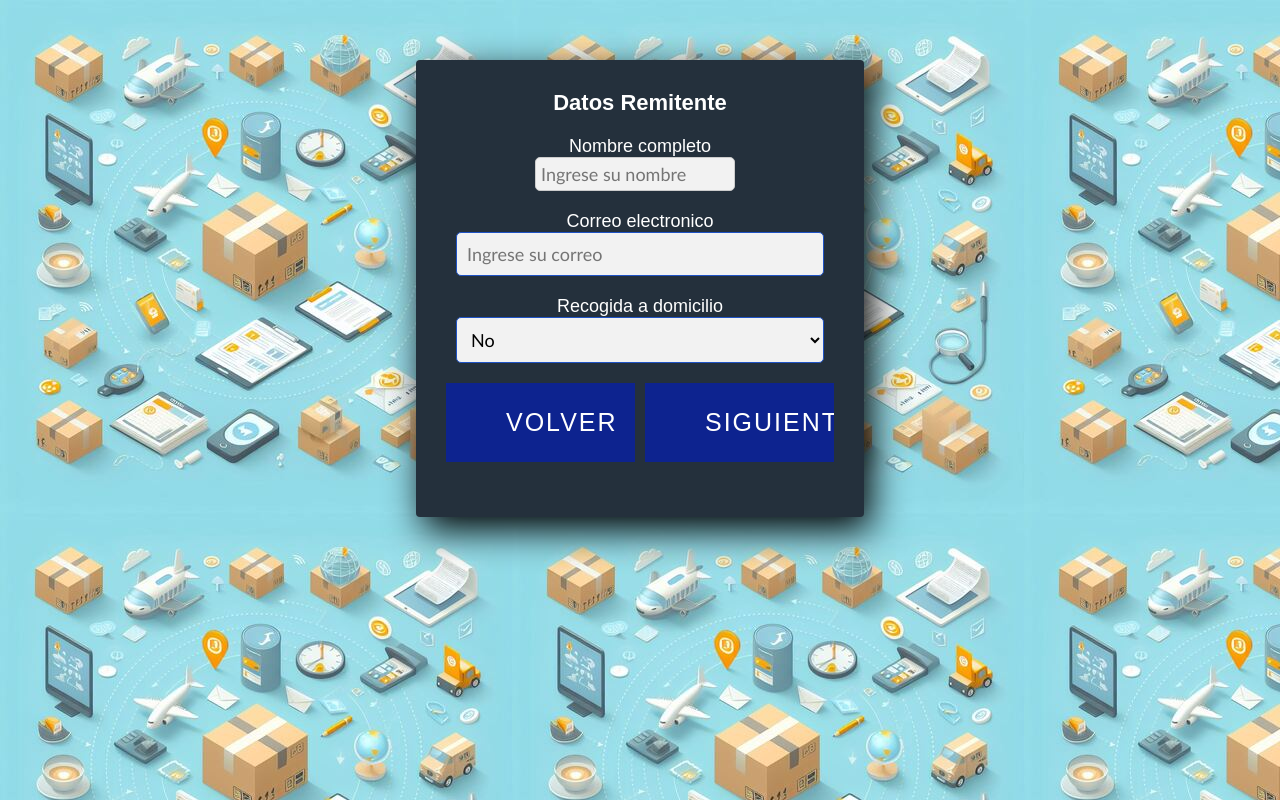
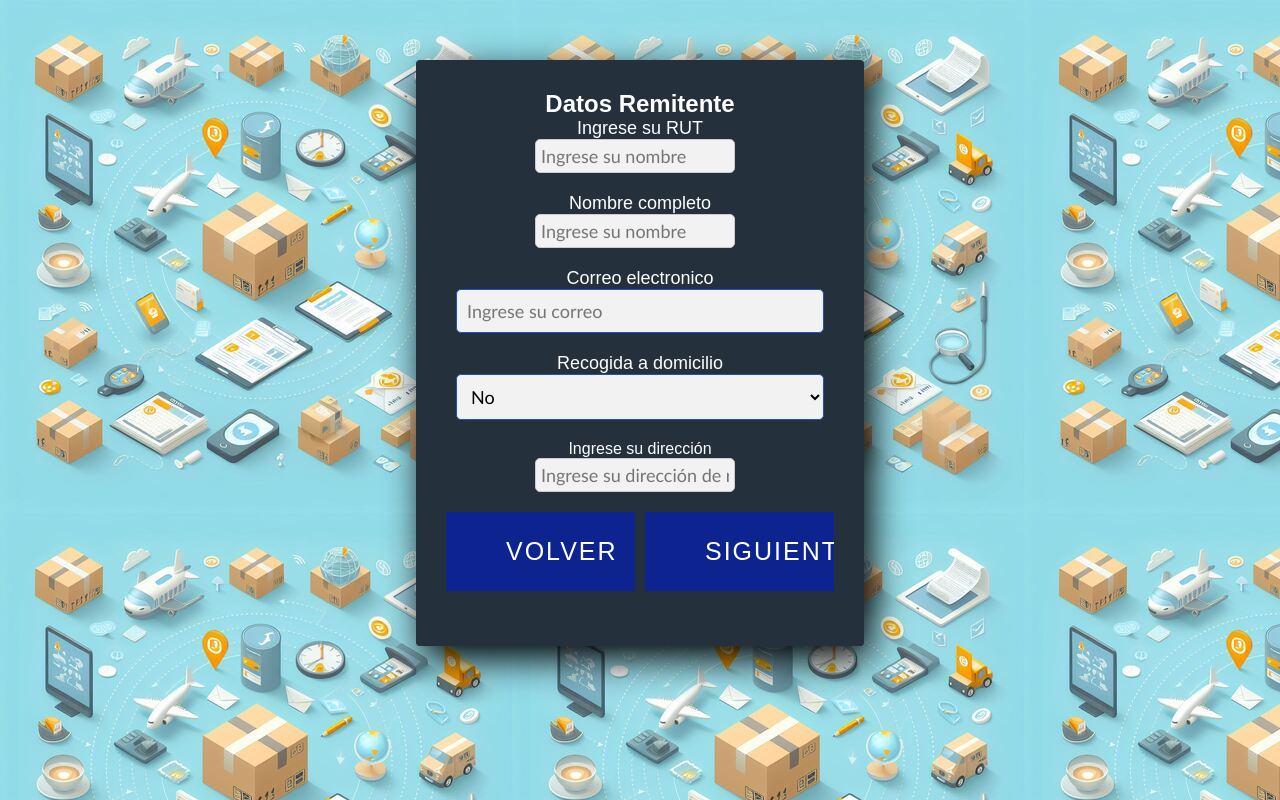
Before and after one commit to benjag22/dise-o_soft, a React (Create React App) app in the folder my-app/: page /#/IngresoDatosRemitente in a window 1280 px wide. Built offline with nearby package versions, Linux system fonts and the light colour scheme.

Commit message:
Se agrego la solucion a casos de crear mas de un remitente con el mismo rut pero distitnos datos y ademas de poder ser destinatario

```diff
--- a/my-app/src/Formulario/CreateCliente.js
+++ /dev/null
@@ -1,3 +0,0 @@
-function CreateCliente(){
-
-}
--- a/my-app/src/pages/IngresoDatosRemitente.js
+++ b/my-app/src/pages/IngresoDatosRemitente.js
@@ -5,12 +5,12 @@ import "../Formulario/ButtonStyle.css";
 import { BotonNavegar } from "../components/BotonNavegar";
 import { useNavigate } from 'react-router-dom';
 
-
 export function IngresoDatosRemitente() {
-    const [Remitente, setRemitente] = useState("");
-    const [Correo, setEmail] = useState("");
-    const [Recogida_a_domicilio, setRecogidaADomicilio] = useState(false);
-    const [Direccion_remitente, setDireccion_recogida] = useState("");
+const [rut_remitente,setRut_remitente]= useState("")
+const [remitente, setRemitente] = useState("");
+const [correo, setEmail] = useState("");
+const [recogida_a_domicilio, setRecogidaADomicilio] = useState(false);
+const [direccion_remitente, setDireccion_recogida] = useState("");
 
 
 const navigate = useNavigate();
@@ -18,14 +18,105 @@ export function IngresoDatosRemitente() {
 const redirectToPage = () => {
     navigate('/IngresoDatosDestinatario');
 };
+const validarCorreo = (email) => {
+    const regex = /^[^\s@]+@[^\s@]+\.[^\s@]+$/;
+    return regex.test(email);
+  };
+const validarRut=(rut)=>{
+    const regex = /^(\d{1,2}(?:[\.]?\d{3}){2}-[\dkK])$/;
+    return regex.test(rut_remitente)
+};
+const handleSubmit = async (e) => {
+    e.preventDefault();
+
+    if (!validarCorreo(correo)) {
+        alert("Por favor, ingrese un correo electrónico válido.");
+        return;
+    }
+    if (!validarRut(rut_remitente)) {
+        alert("Por favor, ingrese un RUT válido.");
+        return;
+    }
+
+    const responseClient = await fetch(`http://127.0.0.1:5000/clientes/${rut_remitente}`);
+    const data = await responseClient.json();
+
+    if (responseClient.status === 404) {
+        // Crea al cliente
+        const res = await fetch("http://127.0.0.1:5000/clientes", {
+            method: "POST",
+            headers: {
+                "Content-Type": "application/json",
+            },
+            body: JSON.stringify({
+                rut: rut_remitente,
+                nombre: remitente
+            }),
+        });
+
+        if (res.ok) {
+            // Crear Remitente
+            const resRemitente = await fetch("http://127.0.0.1:5000/remitentes", {
+                method: "POST",
+                headers: {
+                    "Content-Type": "application/json",
+                },
+                body: JSON.stringify({
+                    rut_remitente: rut_remitente,
+                    correo: correo,
+                    direccion: direccion_remitente
+                }),
+            });
+
+            if (resRemitente.ok) {
+                redirectToPage();
+            } else {
+                console.error('Error al crear remitente:', await resRemitente.text());
+            }
+        } else {
+            console.error('Error al crear el Cliente:', await res.text());
+        }
+    } else {
+        // Cliente existe entonces se crea un remitente con el rut del cliente
+        const resRemitente = await fetch("http://127.0.0.1:5000/remitentes", {
+            method: "POST",
+            headers: {
+                "Content-Type": "application/json",
+            },
+            body: JSON.stringify({
+                rut_remitente: rut_remitente,
+                correo: correo,
+                direccion: direccion_remitente
+            }),
+        });
+        if (resRemitente.ok) {
+            redirectToPage();
+        } else {
+            console.error('Error al crear remitente:', await resRemitente.text());
+        }
+    }
+};
+
+
 return (
-        <form className="form-register" id="div_remitente" onSubmit={redirectToPage}>
-            <h4>Datos Remitente</h4>
+    <form className="form-register" id="div_remitente" onSubmit={handleSubmit}>
+        <h2>Datos Remitente</h2>
+
+        <label className="info_campo" htmlFor="nombre">Ingrese su RUT</label>
+        <input
+            className="controls"
+            type="text"
+            value={rut_remitente}
+            placeholder="Ingrese su nombre"
+            onChange={(e) => setRut_remitente(e.target.value)}
+            id="nombre"
+            required
+        />
         <label className="info_campo" htmlFor="nombre">Nombre completo</label>
         <input
             className="controls"
             type="text"
-                value={Remitente}
+            value={remitente}
             placeholder="Ingrese su nombre"
             onChange={(e) => setRemitente(e.target.value)}
             id="nombre"
@@ -35,7 +126,7 @@ export function IngresoDatosRemitente() {
         <input
             className="controls"
             type="email"
-                value={Correo}
+            value={correo}
             placeholder="Ingrese su correo"
             onChange={(e) => setEmail(e.target.value)}
             id="correo"
@@ -46,7 +137,7 @@ export function IngresoDatosRemitente() {
         </label>
         <select
             className="controls"
-                value={Recogida_a_domicilio}
+            value={recogida_a_domicilio}
             onChange={(e) => setRecogidaADomicilio(e.target.value === "true")}
         >
             <option disabled value="">
@@ -55,18 +146,14 @@ export function IngresoDatosRemitente() {
             <option value="true">Sí</option>
             <option value="false">No</option>
         </select>
-            {Recogida_a_domicilio === true && (
-                <div>
-                    <label>Direccion Recogida</label>
+            <label>Ingrese su dirección</label>
             <input
                 className="controls"
                 type="text"
-                    value={Direccion_remitente}
+                value={direccion_remitente}
                 placeholder="Ingrese su dirección de recogida"
                 onChange={(e) => setDireccion_recogida(e.target.value)}
             />
-                </div>
-            )}
         <BotonNavegar paginaAntes="/" botonsiguientetexto="siguiente"/>
     </form>
 )
```
Also changed, not shown: 1 other file (tests, documents, lock files or other folders). Lines whose indentation alone changed are shown as unchanged.
